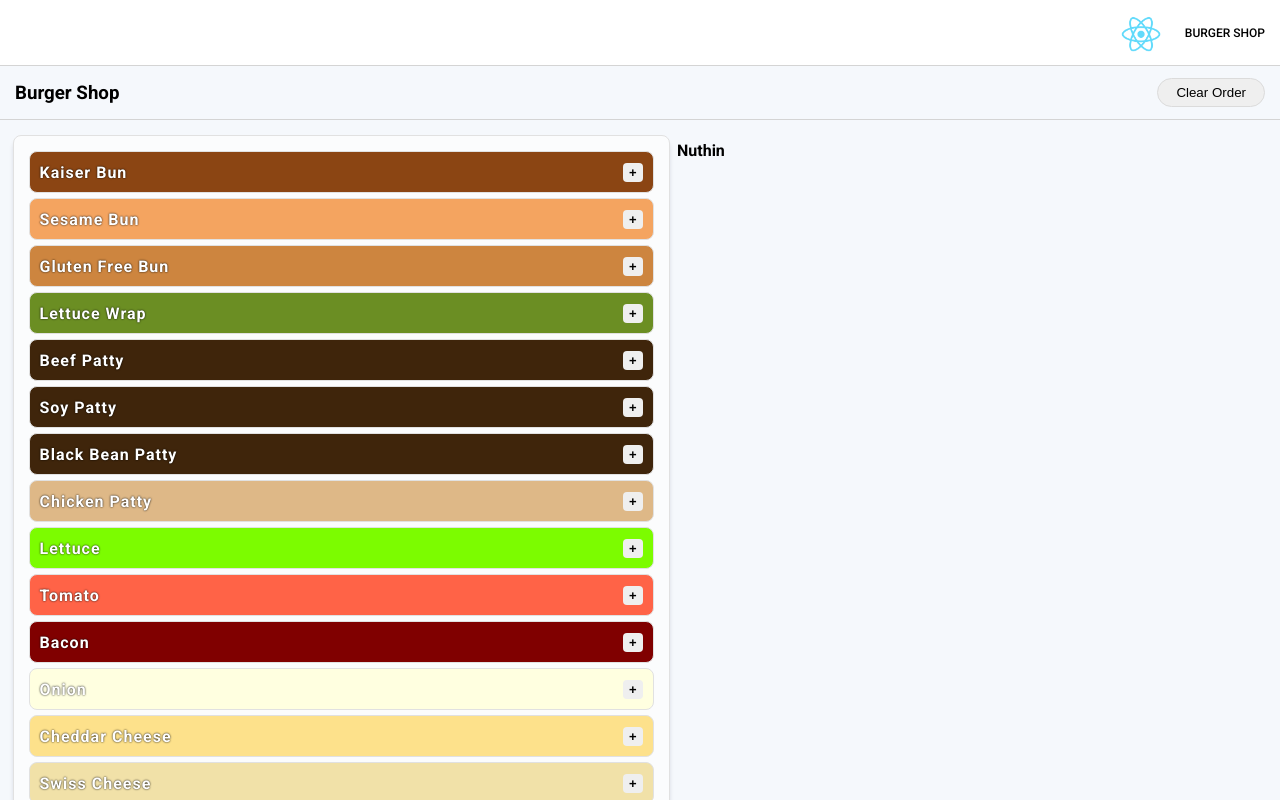
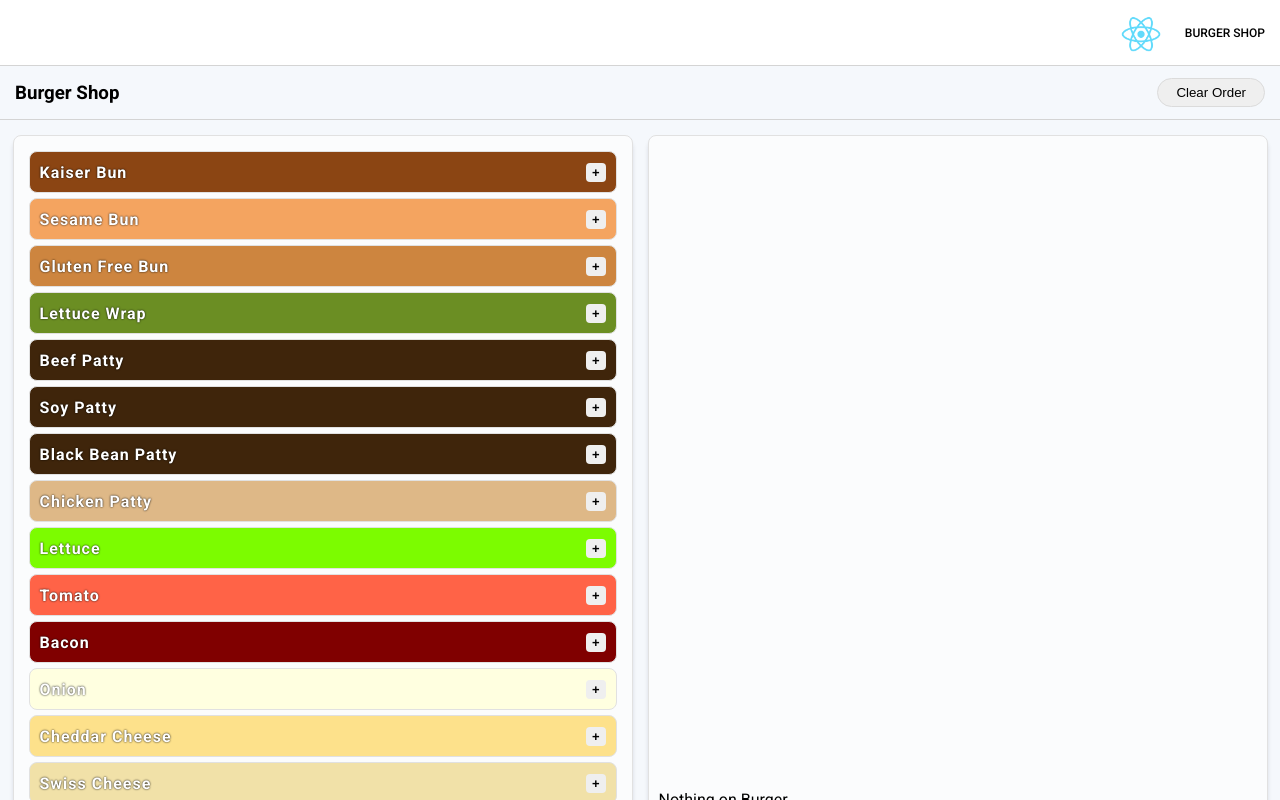
Before and after one commit to AndrewRentschler/reactville, a React (Create React App) app: page /burgershop in a window 1280 px wide. Built offline with nearby package versions, Linux system fonts and the light colour scheme; a web font is replaced by a local one.

Commit message:
Fix Burger Shop Panel Render

```diff
--- a/src/Components/BurgerShop/BurgerStack.jsx
+++ b/src/Components/BurgerShop/BurgerStack.jsx
@@ -4,7 +4,10 @@ import Ingredient from "./Ingredient"
 const BurgerStack = (props) => {
   return (
   <>
-  {!props.stack.length ? <h4>Nuthin</h4>:
+  {!props.stack.length ?
+    <ul className="burger-stack">
+      Nothing on Burger
+    </ul>:
     <ul className="burger-stack">
       {props.stack.map((ingredient,idx) => (
           <Ingredient
```
